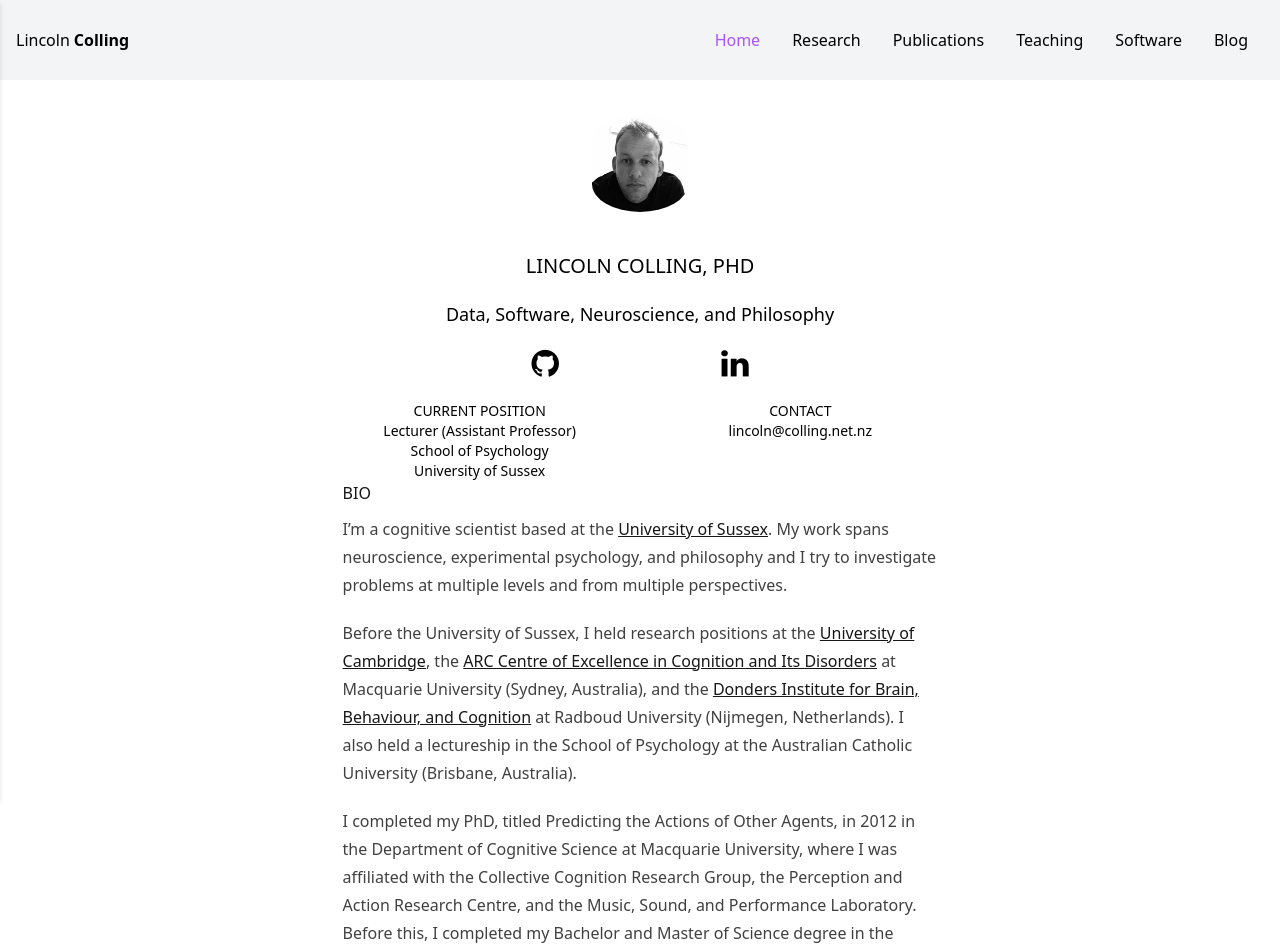
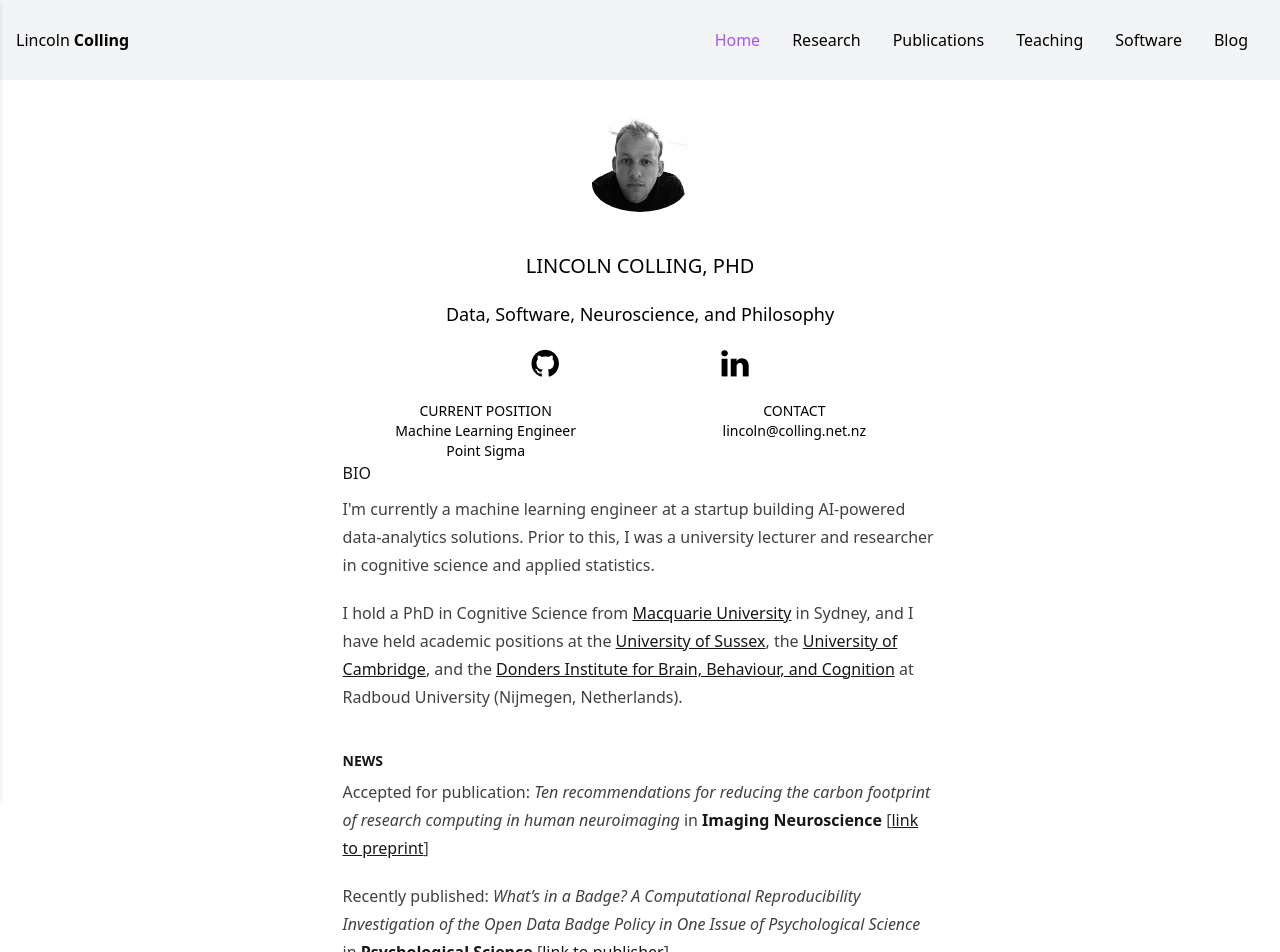
Before and after one commit to ljcolling/research-next-rewrite, a Next.js app: page / in a window 1280 px wide. Shown: the top 952 px of the page. Built offline with nearby package versions, Linux system fonts and the light colour scheme; some icons are missing.

Commit message:
no longer an academic

```diff
--- a/next.config.mjs
+++ b/next.config.mjs
@@ -8,7 +8,7 @@
 const config = {
   reactStrictMode: true,
 
-  webpack: (config, { buildId, dev, isServer, defaultLoaders, webpack }) => {
+  webpack: (config, _)=> {
     config.module.rules.push(
       {
         test: /\.md$/,
@@ -19,7 +19,7 @@ const config = {
     return config
   },
 
-
+  pageExtensions: ['ts','tsx','js','jsx','md','mdx'],
 
   /**
    * If you have the "experimental: { appDir: true }" setting enabled, then you
@@ -32,4 +32,7 @@ const config = {
     defaultLocale: "en",
   },
 };
+
+
+
 export default config;
--- a/package.json
+++ b/package.json
@@ -9,6 +9,9 @@
     "start": "next start"
   },
   "dependencies": {
+    "@mdx-js/loader": "^2.3.0",
+    "@mdx-js/react": "^2.3.0",
+    "@next/mdx": "^13.3.0",
     "@tailwindcss/typography": "^0.5.9",
     "@vercel/analytics": "^0.1.11",
     "next": "^13.2.4",
--- a/src/components/info.tsx
+++ b/src/components/info.tsx
@@ -41,9 +41,9 @@ return (<Fragment>
               <div className="grid grid-cols-1 md:grid-cols-2 gap-5 md:gap-32">
                 <div className="text-center">
                   <h3 className="uppercase">Current Position</h3>
-                  <p>Lecturer (Assistant Professor)</p>
-                  <p>School of Psychology</p>
-                  <p>University of Sussex</p>
+                  <p>Machine Learning Engineer</p>
+                  <p>Point Sigma</p>
+                  {/* <p>University of Sussex</p> */}
                 </div>
                 <div className="text-center">
                   <h3 className="uppercase">Contact</h3>
--- a/src/components/layout.tsx
+++ b/src/components/layout.tsx
@@ -106,7 +106,7 @@ const MobileNav = ({
 
     <div
       style={{ height: "100%" }}
-      className={`absolute top-0 left-0  z-10 bg-gray-50 transform w-full
+      className={`absolute top-0 left-0  z-10 bg-gray-50 transform
 ${open ? "-translate-x-0" : "-translate-x-full"
         } transition-transform duration-300 ease-in-out filter drop-shadow-md
 
--- a/src/pages/index.tsx
+++ b/src/pages/index.tsx
@@ -8,10 +8,10 @@ const Home: NextPage = () => {
   return (
     <>
       <Info />
-      <article className="article pb-10">
+      <article className="article pb-5">
         <Markdown>{bio}</Markdown>
       </article>
-      <article className="article pt-10">
+      <article className="article pt-5">
         <Markdown>{news}</Markdown>
       </article>
     </>
--- a/src/pages/publications.tsx
+++ b/src/pages/publications.tsx
@@ -1,6 +1,6 @@
 import { type NextPage } from "next"
 
-import { useState, type Dispatch, type ReactNode, type SetStateAction } from "react";
+import { useState } from "react";
 type Reference = {
   title: string,
   journal: string,
@@ -14,13 +14,20 @@ type Reference = {
 
 
 
-
 import references from "../references.json"
 
 
 
-const Reference = ({ reference }: { reference: Reference }) => {
-  const [showabstract, setShowabstract] = useState(false);
+
+/* type ArrayElement<Type> = Type extends Array<infer Item> ? Item : Type
+
+type Reference = NonNullable<Partial<ArrayElement<typeof references>>>
+
+let ref: Reference */
+
+const ReferenceDisplay = ({ reference }: { reference: Reference}) => {
+
+   const [showabstract, setShowabstract] = useState(false);
 
   return (<>
     <div className="flex flex-row pt-5 pb-2">
@@ -56,11 +63,12 @@ const Reference = ({ reference }: { reference: Reference }) => {
 
 
 
+
 const Publications: NextPage = () => (
   <article className="article">
     <h3 style={{ marginTop: 0 }}
       className="prose prose-neutral prose-base mx-auto">Publications</h3>
-    {references.map((ref, index) => <Reference key={index} reference={ref} />)}
+    {references.map((ref, index) => <ReferenceDisplay key={index} reference={ref} />)}
   </article>
 )
 
--- a/src/text/bio.md
+++ b/src/text/bio.md
@@ -1,18 +1,31 @@
 ### Bio
+
+I'm currently a machine learning engineer at a startup building AI-powered
+data-analytics solutions. Prior to this, I was a university lecturer and
+researcher in cognitive science and applied statistics.
+
+I hold a PhD in Cognitive Science from [Macquarie University](https://mq.edu.au)
+in Sydney, and I have held academic positions at the [University of
+Sussex](https://sussex.ac.uk), the [University of Cambridge](https://cam.ac.uk), and the [Donders
+Institute for Brain, Behaviour, and Cognition](https://www.ru.nl/donders/) at
+Radboud University (Nijmegen, Netherlands).
+
+<!--
+I completed my PhD, titled Predicting the Actions of Other Agents, in 2012 in
+the Department of Cognitive Science at Macquarie University, where I was
+affiliated with the Collective Cognition Research Group, the Perception and
+Action Research Centre, and the Music, Sound, and Performance Laboratory.
 
 I’m a cognitive scientist based at the [University of
 Sussex](https://profiles.sussex.ac.uk/p488921-lincoln-colling). My work spans
 neuroscience, experimental psychology, and philosophy and I try to investigate
 problems at multiple levels and from multiple perspectives.
 
-
 Before the University of Sussex, I held research positions at the [University of
 Cambridge](https://www.neuroscience.cam.ac.uk/directory/), the [ARC Centre of
 Excellence in Cognition and Its
 Disorders](https://www.mq.edu.au/about/about-the-university/our-faculties/medicine-and-health-sciences/departments-and-centres/department-of-cognitive-science/alumni)
-at Macquarie University (Sydney, Australia), and the [Donders Institute for
-Brain, Behaviour, and Cognition](https://www.ru.nl/donders/) at Radboud
-University (Nijmegen, Netherlands). I also held a lectureship in the School of
+at Macquarie University (Sydney, Australia), and the I also held a lectureship in the School of
 Psychology at the Australian Catholic University (Brisbane, Australia).
 
 I completed my PhD, titled Predicting the Actions of Other Agents, in 2012 in
@@ -21,3 +34,5 @@ affiliated with the Collective Cognition Research Group, the Perception and
 Action Research Centre, and the Music, Sound, and Performance Laboratory. Before
 this, I completed my Bachelor and Master of Science degree in the Department of
 Psychology at the University of Auckland.
+
+-->
--- a/src/text/news.md
+++ b/src/text/news.md
@@ -1,4 +1,8 @@
 #### News
+
+Accepted for publication: *Ten recommendations for reducing the carbon footprint
+of research computing in human neuroimaging* in **Imaging Neuroscience** [[link
+to preprint](https://osf.io/preprints/7q5mh/)]
 
 Recently published: *What’s in a Badge? A Computational Reproducibility
 Investigation of the Open Data Badge Policy in One Issue of Psychological
```
Also changed, not shown: 1 other file (tests, documents, lock files or other folders).
